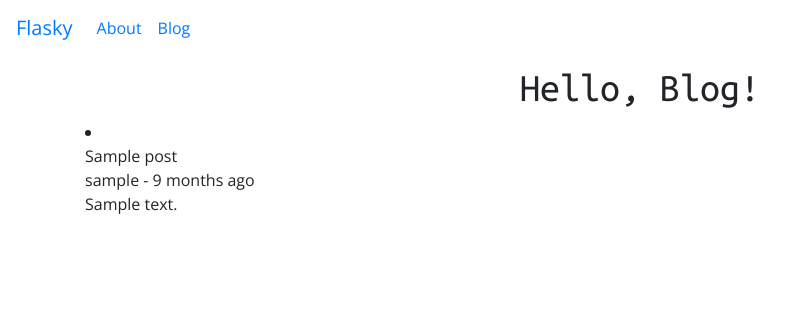
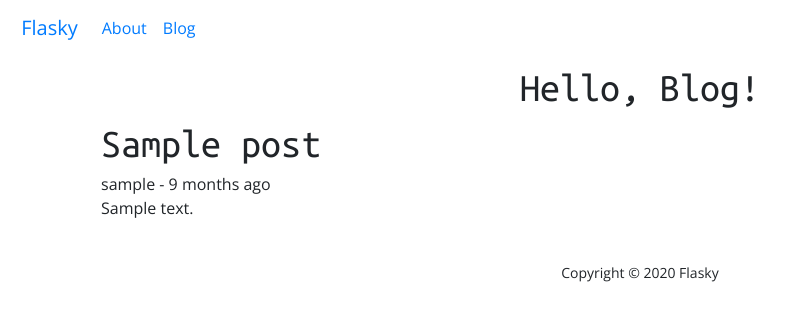
Before and after one commit to alligalli/Flaskp, a Flask app: page /blog in a window 1280 px wide. Shown: the top 321 px of the page, without its empty margins (0-798 px from the left). Run offline with Flask 2, Linux system fonts and the light colour scheme; tables that the repository leaves empty hold one stand-in row (values such as "Sample post"); some libraries are stand-ins or nearby versions.

Commit message:
added features for post editor & SSLify

```diff
--- a/app.py
+++ b/app.py
@@ -1,19 +1,22 @@
 import os
 from datetime import datetime
 from dotenv import load_dotenv
-from redis import Redis
+# from redis import Redis
 
-from flask import Flask, render_template, request, redirect, url_for, flash
+from flask import Flask, render_template, request, redirect, url_for, flash, send_from_directory
 from flask_bootstrap import Bootstrap
 from flask_wtf import FlaskForm
 from wtforms import StringField, PasswordField, BooleanField, SubmitField, TextAreaField
 from wtforms.widgets import TextArea
 from wtforms.validators import DataRequired, Length, Email
+from flask_wtf.csrf import CSRFProtect
 from flask_moment import Moment
 from flask_sqlalchemy import SQLAlchemy
+from flask_sslify import SSLify
 from flask_admin import Admin, AdminIndexView
-from flask_admin.contrib import rediscli
+# from flask_admin.contrib import rediscli
 from flask_admin.contrib.sqla import ModelView
+from flask_ckeditor import CKEditor, CKEditorField, upload_fail, upload_success
 from flask_migrate import Migrate
 from flask_login import LoginManager, UserMixin, current_user, login_user, logout_user, login_required
 from werkzeug.security import generate_password_hash, check_password_hash
@@ -29,11 +32,18 @@ app.config['SQLALCHEMY_TRACK_MODIFICATIONS'] = os.getenv("SQLALCHEMY_TRACK_MODIF
 app.config['FLASK_ADMIN_SWATCH'] = os.getenv("FLASK_ADMIN_SWATCH")
 app.config['FLASK_ADMIN_FLUID_LAYOUT'] = os.getenv("FLASK_ADMIN_FLUID_LAYOUT")
 app.config['SQLALCHEMY_DATABASE_URI'] = 'sqlite:///' + os.path.join(basedir, 'flasky.sqlite')
+app.config['CKEDITOR_ENABLE_CSRF'] = os.getenv('CKEDITOR_ENABLE_CSRF')
+app.config['CKEDITOR_PKG_TYPE'] = os.getenv('CKEDITOR_PKG_TYPE')
+app.config['CKEDITOR_FILE_UPLOADER'] = os.getenv("CKEDITOR_FILE_UPLOADER")
+app.config['UPLOADED_PATH'] = os.path.join(basedir, 'uploads')
 
 bootstrap = Bootstrap(app)
 moment = Moment(app)
 db = SQLAlchemy(app)
 migrate = Migrate(app, db)
+ckeditor = CKEditor(app)
+csrf = CSRFProtect(app)
+sslify = SSLify(app)
 login_manager = LoginManager(app)
 login_manager.login_view = 'login'
 
@@ -92,23 +102,9 @@ class Post(db.Model):
     def __unicode__(self):
         return self.title
 
-class CKTextAreaWidget(TextArea):
-    def __call__(self, field, **kwargs):
-        if kwargs.get('class'):
-            kwargs['class'] += ' ckeditor'
-        else:
-            kwargs.setdefault('class', 'ckeditor')
-        return super(CKTextAreaWidget, self).__call__(field, **kwargs)
-
-class CKTextAreaField(TextAreaField):
-    widget = CKTextAreaWidget()
-
 class PostView(ModelView):
-    form_overrides = {
-        'body': CKTextAreaField
-    }
-
-    create_template = 'create_page.html'
+    form_overrides = dict(body=CKEditorField)
+    create_template = 'edit_page.html'
     edit_template = 'edit_page.html'
 
     def is_accessible(self):
@@ -135,7 +131,7 @@ admin = Admin(app, name='Flasky ADM', template_mode='bootstrap4', index_view=Cus
 admin.add_view(CustomModelView(User, db.session))
 admin.add_view(CustomModelView(Role, db.session))
 admin.add_view(PostView(Post, db.session))
-admin.add_view(rediscli.RedisCli(Redis()))
+# admin.add_view(rediscli.RedisCli(Redis()))
 
 
 @app.route('/')
@@ -172,6 +168,22 @@ def logout():
     flash('You have been logged out.')
     return redirect(url_for('index'))
 
+@app.route('/files/<filename>')
+def uploaded_files(filename):
+    path = app.config['UPLOADED_PATH']
+    return send_from_directory(path, filename)
+
+
+@app.route('/upload', methods=['POST'])
+def upload():
+    f = request.files.get('upload')
+    extension = f.filename.split('.')[-1].lower()
+    if extension not in ['jpg', 'gif', 'png', 'jpeg']:
+        return upload_fail(message='Image only!')
+    f.save(os.path.join(app.config['UPLOADED_PATH'], f.filename))
+    url = url_for('uploaded_files', filename=f.filename)
+    return upload_success(url=url)
+
 @app.errorhandler(403)
 def forbidden(e):
     return render_template('403.html'), 403
--- a/static/css/styles.css
+++ b/static/css/styles.css
@@ -2,6 +2,6 @@ body {
     font-family: 'Open Sans', sans-serif;
 }
 
-h1 {
+h1, h2, h3, h4, h5, h6 {
     font-family: 'Ubuntu Mono', monospace;
 }
--- a/templates/base.html
+++ b/templates/base.html
@@ -9,8 +9,8 @@
         {% block styles %}
             <!-- Bootstrap CSS -->
             {{ bootstrap.load_css() }}
+            <link href="https://fonts.googleapis.com/css2?family=Open+Sans&family=Ubuntu+Mono&display=swap" rel="stylesheet" type="text/css">
             <link rel="stylesheet" href="{{ url_for('static', filename= 'css/styles.css') }}">
-            <link href="https://fonts.googleapis.com/css2?family=Open+Sans&family=Ubuntu+Mono&display=swap" rel="stylesheet" type="text/css">
         {% endblock %}
 
         {% block title %}{% endblock %}
@@ -23,7 +23,7 @@
         <nav class="navbar navbar-expand-lg">
             <a class="navbar-brand" href="{{ url_for('index') }}">
                 {% from 'bootstrap/utils.html' import render_icon %}
-                {{ render_icon('terminal') }}
+                <div class="d-inline-block align-top">{{ render_icon('terminal', size='30') }}</div>
                 Flasky
             </a>
             <button class="navbar-toggler navbar-light" type="button" data-toggle="collapse" data-target="#navbarNavAltMarkup" aria-controls="navbarNavAltMarkup" aria-expanded="false" aria-label="Toggle navigation">
@@ -45,6 +45,12 @@
         <!-- Your page content -->
         {% block content %}{% endblock %}
 
+        <footer class="py-4">
+            <div class="container text-center">
+               <small>Copyright &copy; {{ moment().format('YYYY') }} Flasky</small>
+            </div>
+        </footer>
+
         {% block scripts %}
             <!-- Optional JavaScript -->
             {{ bootstrap.load_js() }}
--- a/templates/blog.html
+++ b/templates/blog.html
@@ -9,17 +9,18 @@
 
 <div class="container mt-2">
     {% for post in posts %}
-        <li class="posts">
-            <div class="post-title">
-                {{ post.title }}
-            </div>
-            <div class="post-date-author">
+    <ul class="list-unstyled">
+        <li class="media my-2">
+            {% from 'bootstrap/utils.html' import render_icon %}
+            <div class="mr-3">{{ render_icon('terminal', size='50px') }}</div>
+            <div class="media-body">
+                <h1 class="mt-0 mb-1">{{ post.title }}</h1>
                 {{ post.author.username }} - {{ moment(post.timestamp).fromNow() }}
-            </div>
-            <div class="post-body">
+                <br>
                 {{ post.body|safe }}
             </div>
         </li>
+    </ul>
     {% endfor %}
 </div>
 {% endblock %}
```
Also changed, not shown: templates/create_page.html (deleted, +0 -13 lines), templates/edit_page.html (+2 -8 lines), templates/login.html (+12 -1 lines), 3 other files.
